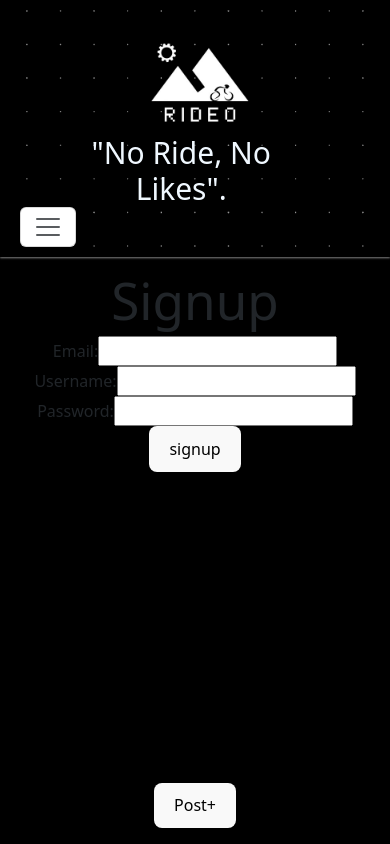
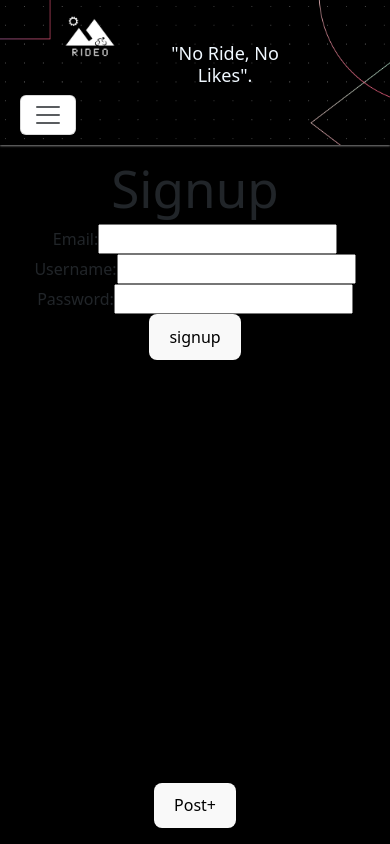
Before and after one commit to ncorpas88/Rideo-project-client, a React (Vite) app: page /signin in a window 390 px wide. Built offline with nearby package versions, Linux system fonts and the light colour scheme; no server answers.

Commit message:
transiciones con css 4

```diff
--- a/src/App.css
+++ b/src/App.css
@@ -309,6 +309,8 @@
 
 
 @media (max-width: 690px){
+
+
   .iconosfiltro img{
   width: 16vw;
   height: 16vw;
@@ -321,14 +323,15 @@
   justify-content: center;
   color: aliceblue;
   margin-right: 80px;
-  margin-left: 15%;
-  font-size: 30px;
+  margin-left: 40%;
+  font-size: 18px;
   margin-top: -60px;
 }
 
 .nav img {
+  width: 100px;
   margin-top: -20px;
-  margin-left: 40%;
+  margin-left: 20%;
 }
 
 }
```
